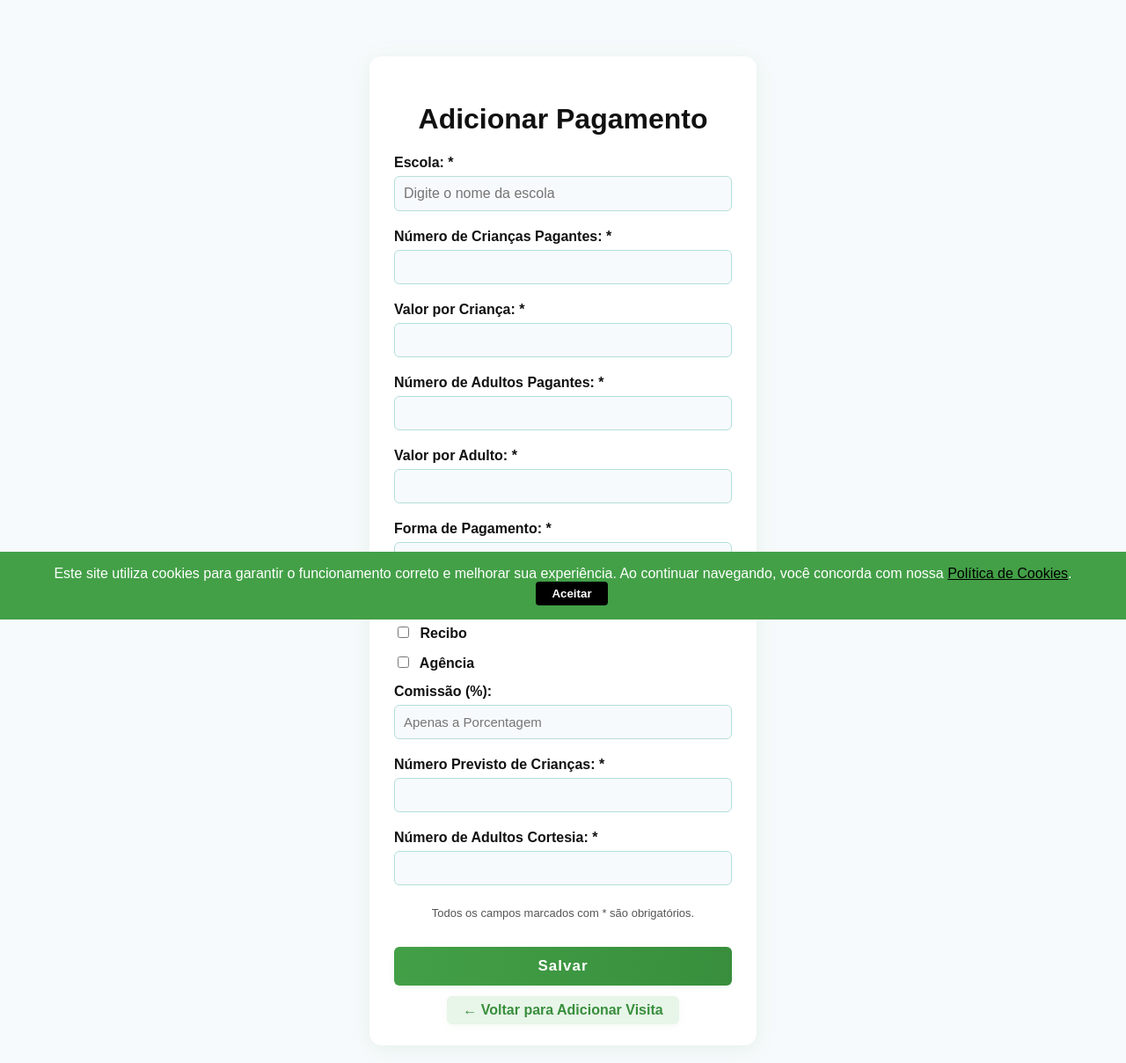
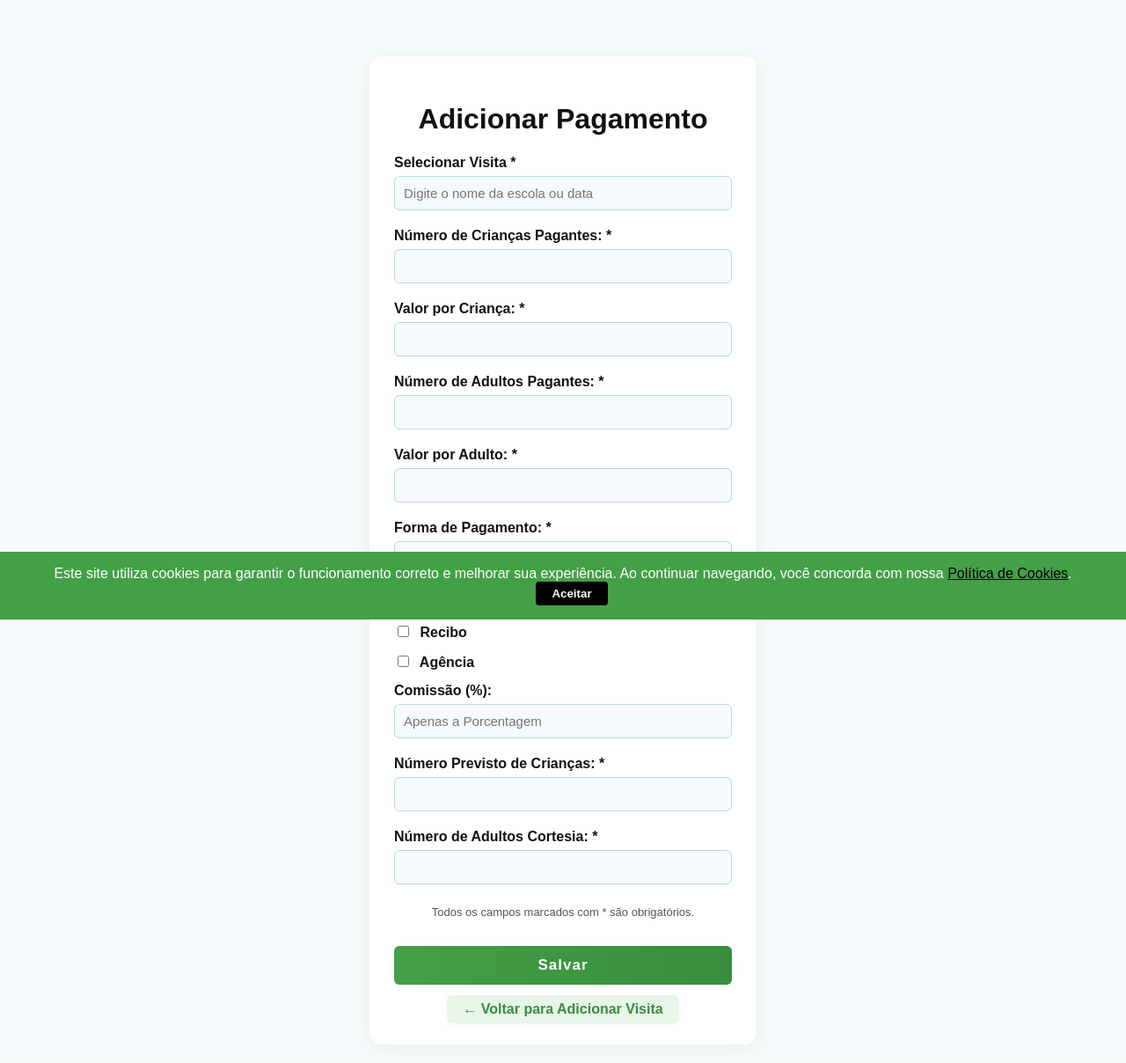
Before and after one commit to jhow77K/Gestao-Digital-de-Visitas, a Django app: page /adicionar_pagamento/ in a window 1280 px wide. Shown: the part 76-1284 px from the top of the page at 88% size. After the commit the page ends 1239 px from the top, so only its background shows below. Run offline with Django 4.2, Linux system fonts and the light colour scheme; data that the repository does not hold is empty.

Commit message:
altera lógica de adição de pagamento para selecionar visita e associar escola

```diff
--- a/core/models.py
+++ b/core/models.py
@@ -40,7 +40,6 @@ class Visita(models.Model):
 class Pagamento(models.Model):
     escola = models.ForeignKey(Escola, on_delete=models.SET_NULL, null=True, blank=True)
     visita = models.ForeignKey(Visita, on_delete=models.SET_NULL, null=True, blank=True)
-    visita = models.ForeignKey(Visita, on_delete=models.CASCADE)
     numero_criancas_pagantes = models.IntegerField()
     valor_por_crianca = models.DecimalField(max_digits=10, decimal_places=2)
     numero_adultos_pagantes = models.IntegerField()
--- a/core/templates/core/adicionar_pagamento.html
+++ b/core/templates/core/adicionar_pagamento.html
@@ -130,27 +130,24 @@
 
       <form method="post">
         {% csrf_token %}
-        <label for="escola_nome">Escola: *</label>
+        <label for="visita_busca">Selecionar Visita *</label>
         <input
-          list="escolas"
-          id="escola_nome"
-          name="escola_nome"
+          list="visitas"
+          id="visita_busca"
+          name="visita_busca"
+          placeholder="Digite o nome da escola ou data"
+          autocomplete="off"
           required
-          placeholder="Digite o nome da escola"
-          autocomplete="off"
-          style="
-            width: 100%;
-            font-size: 1rem;
-            padding: 10px;
-            border-radius: 6px;
-          "
         />
-        <datalist id="escolas">
-          {% for escola in escolas %}
-          <option value="{{ escola.nome }}" data-id="{{ escola.id }}"></option>
+        <datalist id="visitas">
+          {% for visita in visitas %}
+            <option
+              value="{{ visita.escola.nome }} - {{ visita.data|date:'d/m/Y' }} - {{ visita.periodo }}"
+              data-id="{{ visita.id }}"
+            ></option>
           {% endfor %}
         </datalist>
-        <input type="hidden" id="escola_id" name="escola" required />
+        <input type="hidden" name="visita" id="visita_id" required />
 
         <label for="numero_criancas_pagantes"
           >Número de Crianças Pagantes: *</label
@@ -238,8 +235,10 @@
           required
         />
 
+
         <p>Todos os campos marcados com * são obrigatórios.</p>
         <button type="submit">Salvar</button>
+      </form>
 
       <div style="text-align: center; margin: 12px 0 0 0">
         <a
@@ -259,7 +258,6 @@
           ← Voltar para Adicionar Visita
         </a>
       </div>
-      </form>
     </div>
     <script>
       // Salva os dados do formulário no localStorage ao digitar
--- a/core/views.py
+++ b/core/views.py
@@ -88,7 +88,16 @@ def adicionar_visita(request):
 
 def adicionar_pagamento(request):
     if request.method == 'POST':
-        escola_id = request.POST.get('escola')
+        visita_id = request.POST.get('visita')
+        if not visita_id:
+            messages.error(request, "Selecione uma visita.")
+            escolas = Escola.objects.filter(visita__isnull=False).distinct()
+            visitas = Visita.objects.all()
+            return render(request, 'core/adicionar_pagamento.html', {'escolas': escolas, 'visitas': visitas})
+
+        visita = Visita.objects.get(id=visita_id)
+        escola = visita.escola  # Agora pega a escola da visita
+
         numero_criancas_pagantes = int(request.POST.get('numero_criancas_pagantes'))
         valor_por_crianca = float(request.POST.get('valor_por_crianca'))
         numero_adultos_pagantes = int(request.POST.get('numero_adultos_pagantes'))
@@ -109,11 +118,10 @@ def adicionar_pagamento(request):
         comissao = (float(comissao_percentual) / 100) * total if comissao_percentual else None
 
 
-        escola = Escola.objects.get(id=escola_id)
-
         # Cria um novo pagamento
         pagamento = Pagamento(
             escola=escola,
+            visita=visita,  # <-- Adicione esta linha
             numero_criancas_pagantes=numero_criancas_pagantes,
             valor_por_crianca=valor_por_crianca,
             numero_adultos_pagantes=numero_adultos_pagantes,
@@ -133,8 +141,9 @@ def adicionar_pagamento(request):
         messages.success(request, "Pagamento adicionado com sucesso!")
         return redirect('adicionar_monitores')
 
-    escolas = Escola.objects.all()
-    return render(request, 'core/adicionar_pagamento.html', {'escolas': escolas})
+    escolas = Escola.objects.filter(visita__isnull=False).distinct()
+    visitas = Visita.objects.all()
+    return render(request, 'core/adicionar_pagamento.html', {'escolas': escolas, 'visitas': visitas})
 
 def adicionar_monitores(request):
     if request.method == 'POST':
```
Lines whose indentation alone changed are shown as unchanged.
